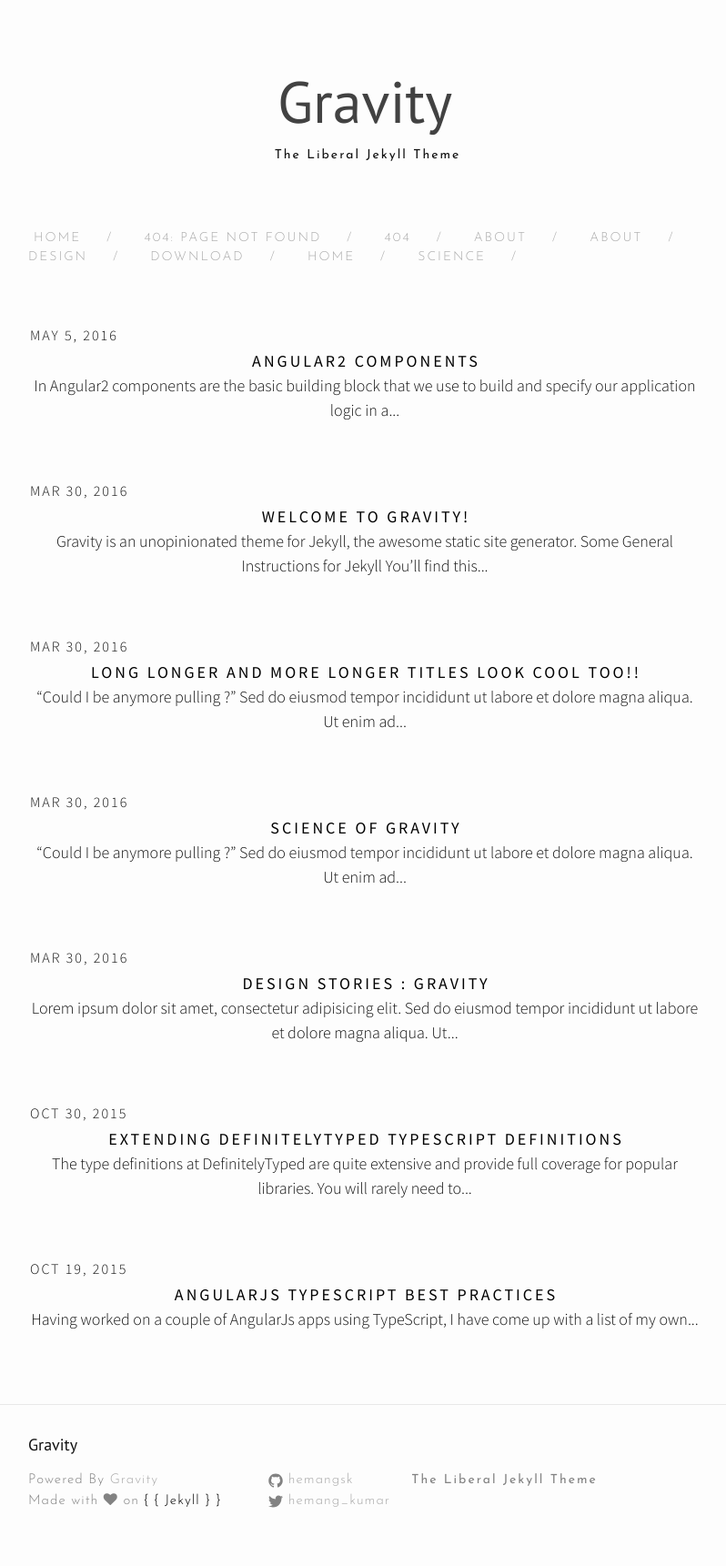
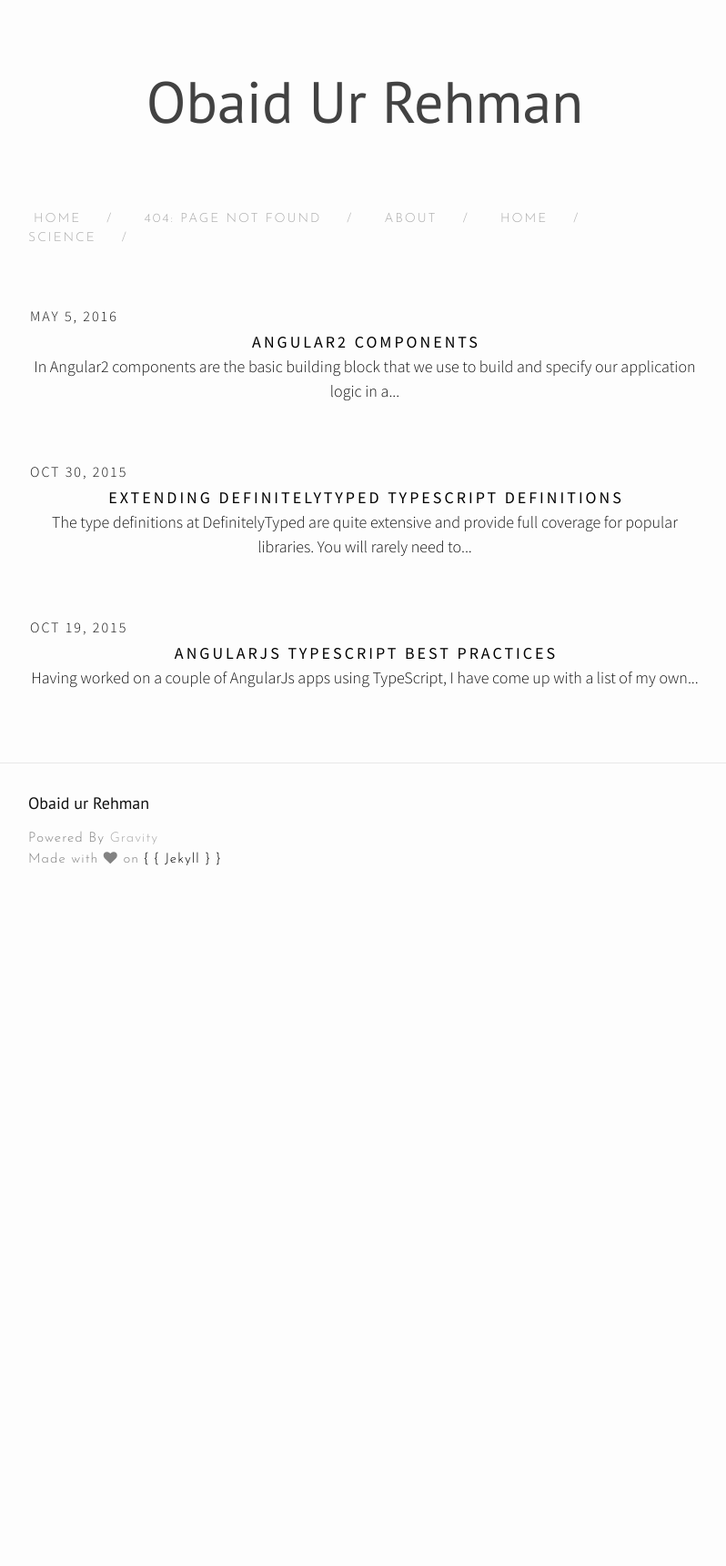
Before and after one commit to ObaidUrRehman/ObaidUrRehman.github.io, a Jekyll site: the page built from index.html, in a window 1280 px wide. Shown: the whole page at 91% size, without its empty margins (239-1037 px from the left). Built offline with Jekyll 4.4.1, drawn with Linux system fonts in a browser that asks for light colours; nearby versions of some CDN libraries; the list of posts is cut into pages by our own code; after the commit the page ends 1016 px from its top, so only the background shows below that.

Commit message:
no message

```diff
--- a/_config.yml
+++ b/_config.yml
@@ -1,18 +1,34 @@
-# Welcome to Jekyll!
+# Permalinks
 #
-# This config file is meant for settings that affect your whole blog, values
-# which you are expected to set up once and rarely need to edit after that.
-# For technical reasons, this file is *NOT* reloaded automatically when you use
-# 'jekyll serve'. If you change this file, please restart the server process.
+# Use of `relative_permalinks` ensures post links from the index work properly.
+permalink:           /:title
 
-# Site settings
-title: Gravity
-email: hemangsk@gmail.com
-description: The Liberal Jekyll Theme
-baseurl: "" # the subpath of your site, e.g. /blog
-url: "http://yourdomain.com" # the base hostname & protocol for your site
-twitter_username: hemang_kumar
-github_username:  hemangsk
+# Setup
+title:               Obaid ur Rehman
+tagline:             Frontend Developer with Backend Expertise.
+url:                 http://obaidurrehman.github.io/
+paginate:            3
+baseurl:             ""
 
-# Build settings
-markdown: kramdown
+# Assets
+#
+# We specify the directory for Jekyll so we can use @imports.
+sass:
+  sass_dir:          _sass
+  style:            :compressed
+
+# About/contact
+author:
+  name:              Obaid ur Rehman
+  url:               https://twitter.com/obaidurrehmann
+  email:             obaid@live.com
+
+# Custom vars
+version:             2.0.0
+github:
+  repo:              https://github.com/ObaidurRehman
+
+# Page links on the header
+pages_list:
+  About: '/about'
+  Feed: '/atom.xml'
--- a/_posts/2016-03-30-design-stories.markdown
+++ /dev/null
@@ -1,14 +0,0 @@
----
-layout: post
-title:  "Design Stories : Gravity"
-date:   2016-03-30 19:45:31 +0530
-categories: ["design", "science", "life"]
-author: "Hemang Kumar"
----
-Lorem ipsum dolor sit amet, consectetur adipisicing elit.
-
-Sed do eiusmod tempor incididunt ut labore et dolore magna aliqua. Ut enim ad minim veniam, quis nostrud exercitation ullamco laboris nisi ut aliquip ex ea commodo consequat.
-
- Duis aute irure dolor in reprehenderit in voluptate velit esse cillum dolore eu fugiat nulla pariatur. Excepteur sint occaecat cupidatat non proident, sunt in culpa qui officia deserunt mollit anim id est laborum.
-
-Lorem ipsum dolor sit amet, consectetur adipisicing elit, sed do eiusmod tempor incididunt ut labore et dolore magna aliqua. Ut enim ad minim veniam, quis nostrud exercitation ullamco laboris nisi ut aliquip ex ea commodo consequat. Duis aute irure dolor in reprehenderit in voluptate velit esse cillum dolore eu fugiat nulla pariatur. Excepteur sint occaecat cupidatat non proident, sunt in culpa qui officia deserunt mollit anim id est laborum.
--- a/_posts/2016-03-30-science.markdown
+++ /dev/null
@@ -1,14 +0,0 @@
----
-layout: post
-title:  "Science of Gravity"
-date:   2016-03-30 19:45:31 +0530
-categories: science
-author: "Chandler Bing"
----
-"Could I be anymore pulling ?"
-
-Sed do eiusmod tempor incididunt ut labore et dolore magna aliqua. Ut enim ad minim veniam, quis nostrud exercitation ullamco laboris nisi ut aliquip ex ea commodo consequat.
-
- Duis aute irure dolor in reprehenderit in voluptate velit esse cillum dolore eu fugiat nulla pariatur. Excepteur sint occaecat cupidatat non proident, sunt in culpa qui officia deserunt mollit anim id est laborum.
-
-Lorem ipsum dolor sit amet, consectetur adipisicing elit, sed do eiusmod tempor incididunt ut labore et dolore magna aliqua. Ut enim ad minim veniam, quis nostrud exercitation ullamco laboris nisi ut aliquip ex ea commodo consequat. Duis aute irure dolor in reprehenderit in voluptate velit esse cillum dolore eu fugiat nulla pariatur. Excepteur sint occaecat cupidatat non proident, sunt in culpa qui officia deserunt mollit anim id est laborum.
--- a/_posts/2016-03-30-science0.markdown
+++ /dev/null
@@ -1,14 +0,0 @@
----
-layout: post
-title:  "Long Longer and more Longer titles look cool too!!"
-date:   2016-03-30 19:45:31 +0530
-categories: science
-author: "Chandler Bing"
----
-"Could I be anymore pulling ?"
-
-Sed do eiusmod tempor incididunt ut labore et dolore magna aliqua. Ut enim ad minim veniam, quis nostrud exercitation ullamco laboris nisi ut aliquip ex ea commodo consequat.
-
- Duis aute irure dolor in reprehenderit in voluptate velit esse cillum dolore eu fugiat nulla pariatur. Excepteur sint occaecat cupidatat non proident, sunt in culpa qui officia deserunt mollit anim id est laborum.
-
-Lorem ipsum dolor sit amet, consectetur adipisicing elit, sed do eiusmod tempor incididunt ut labore et dolore magna aliqua. Ut enim ad minim veniam, quis nostrud exercitation ullamco laboris nisi ut aliquip ex ea commodo consequat. Duis aute irure dolor in reprehenderit in voluptate velit esse cillum dolore eu fugiat nulla pariatur. Excepteur sint occaecat cupidatat non proident, sunt in culpa qui officia deserunt mollit anim id est laborum.
--- a/_posts/2016-03-30-welcome-to-jekyll.markdown
+++ /dev/null
@@ -1,29 +0,0 @@
----
-layout: post
-title:  "Welcome to Gravity!"
-date:   2016-03-30 19:45:31 +0530
-categories: jekyll update
----
-Gravity is an unopinionated theme for Jekyll, the awesome static site generator.
-
-Some General Instructions for Jekyll
-
-You’ll find this post in your `_posts` directory. Go ahead and edit it and re-build the site to see your changes. You can rebuild the site in many different ways, but the most common way is to run `jekyll serve`, which launches a web server and auto-regenerates your site when a file is updated.
-
-To add new posts, simply add a file in the `_posts` directory that follows the convention `YYYY-MM-DD-name-of-post.ext` and includes the necessary front matter. Take a look at the source for this post to get an idea about how it works.
-
-Jekyll also offers powerful support for code snippets:
-
-{% highlight ruby %}
-def print_hi(name)
-  puts "Hi, #{name}"
-end
-print_hi('Tom')
-#=> prints 'Hi, Tom' to STDOUT.
-{% endhighlight %}
-
-Check out the [Jekyll docs][jekyll-docs] for more info on how to get the most out of Jekyll. File all bugs/feature requests at [Jekyll’s GitHub repo][jekyll-gh]. If you have questions, you can ask them on [Jekyll Talk][jekyll-talk].
-
-[jekyll-docs]: http://jekyllrb.com/docs/home
-[jekyll-gh]:   https://github.com/jekyll/jekyll
-[jekyll-talk]: https://talk.jekyllrb.com/
--- a/about.md
+++ /dev/null
@@ -1,125 +0,0 @@
----
-layout: page
-title : About
-permalink: /about/
----
-
-<h2>Gravity</h2>
-<p>Minimal, text based, liberal Jekyll theme<br>for sharing your awesome ideas.</p>
-<br>
-<center><p ><strong><span class="manual">Get up and running with</span> Gravity</strong></p></center>
-<br>
-<div class="manual-post">
-  <div class="manual manual-title">
-  <strong>Posting</strong>
-  </div>
-<p>  <div class="manual-content">
-
-      - Create a .markdown file inside <code class="highlighter-rouge">_posts</code> folder.<br>
-      - Name the file according to the format YY-MM-DD-[short name for your post].<br>  <code>2016-03-30-i-love-design.markdown</code><br>
-      - Write the <a href="jekyll">Front Matter</a> and content in the file.<br>
-      <div class="example">
-        <span class='manual'>FORMAT</span><BR>
-        <code>---<br>
-        layout: post | default | page<br>
-        title:  String<span class="hint"> Post Title</span><br>
-        date:   Time Stamp<br>
-        categories: String | Array of Strings<span class="hint"> Category / Categories </span><br>
-        ---
-      </code><br>
-      </div>
-      <div class="example">
-
-        <code>---<br>
-        layout: post<br>
-        title:  "The One with the Blackout"<br>
-        date:   2016-03-30 19:45:31 +0530<br>
-        categories: ["life", "friends"]<br>
-        ---
-      </code>
-      </div>
-
-
-  </div>
-</p>
-</div>
-<br>
-<div class="manual-post">
-  <div class="manual manual-title">
-  <strong>Create Pages</strong>
-  </div>
-<p>  <div class="manual-content">
-
-      - Create a .md file in the root directory.<br>
-      - Name the file with the desired page link name.<br>  <code>about.md</code><br><code>design.md</code><br>
-      - Write the <a href="jekyll">Front Matter</a> and content in the file.
-      <div class="example">
-        <span class='manual'>FORMAT</span><BR>
-        <code>---<br>
-
-          layout: page<br>
-          title: String <span class="hint">Title of the webpage</span><br>
-          permalink: / String / <span class="hint">Permalink for the webpage</span><br>
-          tagline: String <span class="hint">Optional Gravity Feature : Tagline for the page</span><br>
-          ---
-      </code><br>
-      </div>
-      <div class="example">
-
-        <code>---<br>
-        layout: page<br>
-        title:  "Science"<br>
-        permalink:   /science/ <br>
-        tagline : "Humanity is overrated." <br>
-        ---
-      </code>
-      </div>
-
-
-  </div>
-</p>
-</div>
-<br>
-<div class="manual-post">
-  <div class="manual manual-title">
-  <strong>Create Archives/ Category Pages</strong><br>
-</div><br>
-<div class="archiveIntro">
-  <p>
-    Introducing <strong>Archive Pages</strong>.<br></p>
-  <span class="archive-intro">  You can display a list of all the post corresponding to a particular category on a standalone Page using the <code>'archive'</code> layout.
-</span>
-</div>
-<br>
-
-<p>  <div class="manual-content">
-
-      - Create a .md file in the root directory.<br>
-      - Name the file. Preferred name will be the name of the category<br>  <code>life.md</code><br>
-      - Write the <a href="jekyll">Front Matter</a> and content in the file.
-      <div class="example">
-        <span class='manual'>FORMAT</span><BR>
-        <code>---<br>
-
-          layout: archive<span class="hint"> Archive Page Layout</span> <br>
-          title: String <span class="hint">Title of the webpage</span><br>
-          permalink: / String / <span class="hint">Permalink for the webpage</span><br>
-          tagline: String <span class="hint"> Tagline for the page</span><br>
-          category : String <span class="hint"> Name of the category of which the page will show posts.</span><br>
-          ---
-      </code><br>
-      </div>
-      <div class="example">
-
-        <code>---<br>
-        layout: archive<br>
-        title:  "Design"<br>
-        permalink : "Design"<br>
-        category: "design"<br>
-        tagline: "It's all about perception."<br>
-        ---
-      </code>
-    </div><br>
-  </div>
-</p>
-</div>
```
Also changed, not shown: 404.md (deleted, +0 -5 lines), design.md (deleted, +0 -7 lines), download.md (deleted, +0 -32 lines), README.md (deleted).
